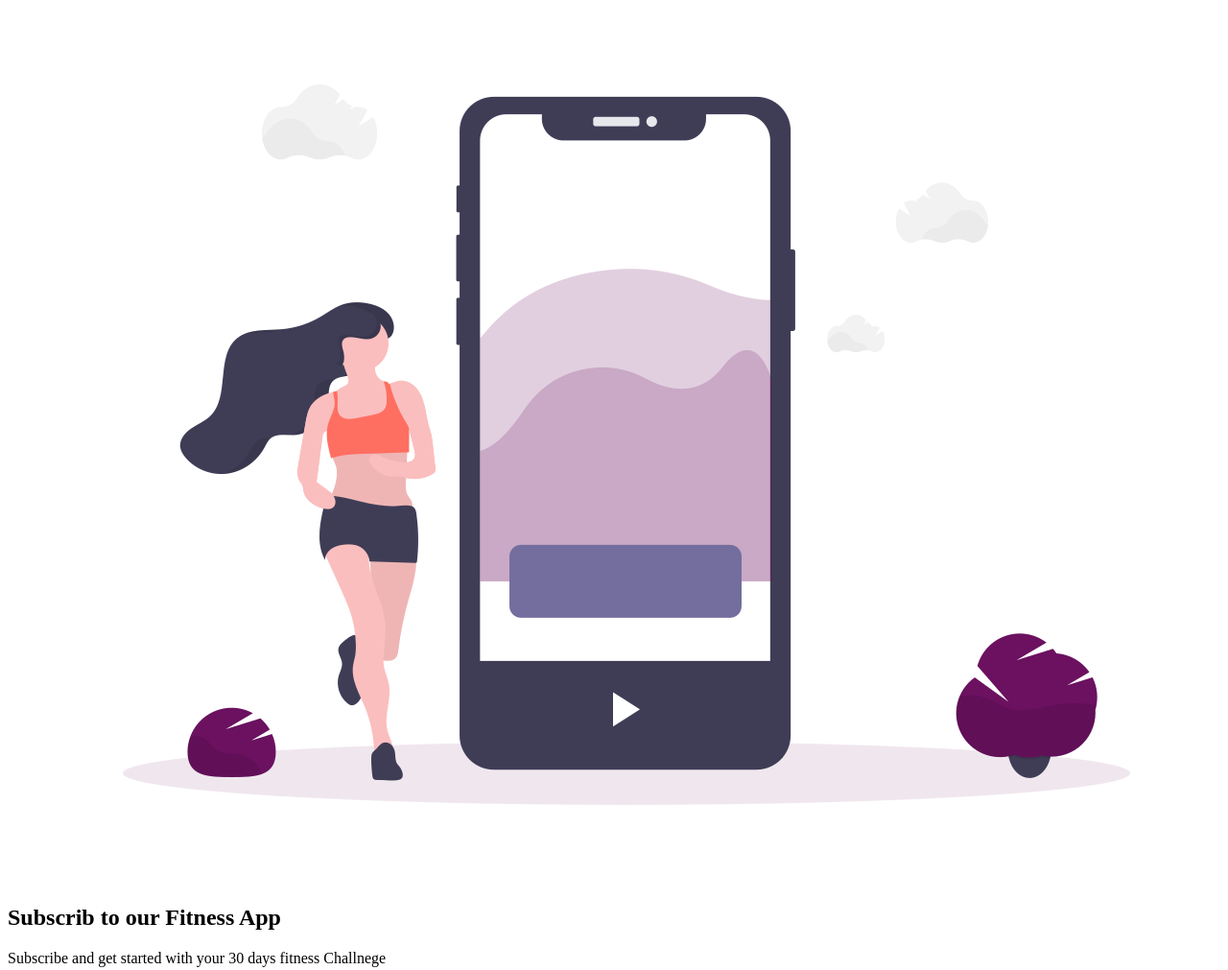
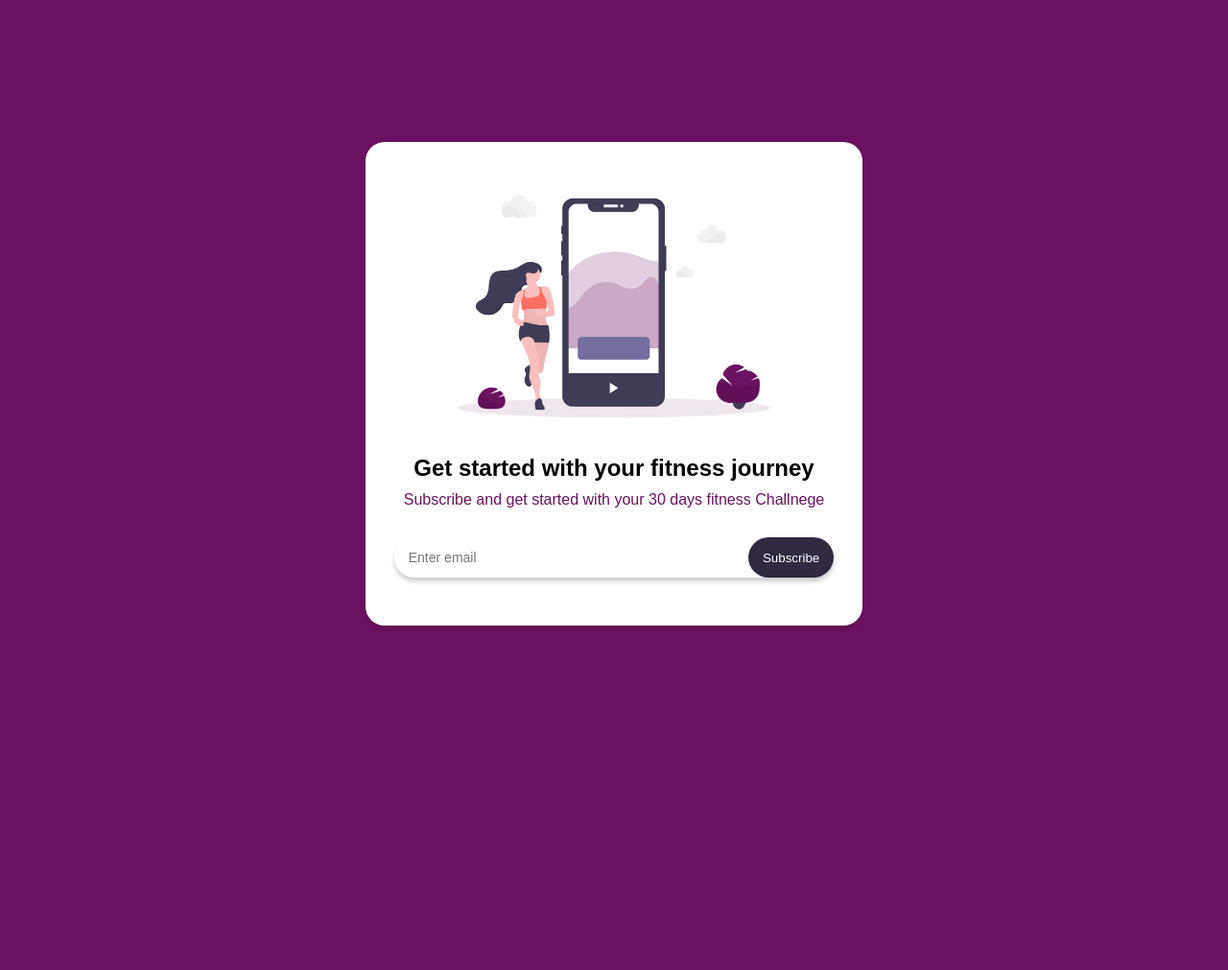
Before and after one commit to Rahul-Sinha93/Fitness-App-subscribe-Page, a plain HTML site: page index.html in a window 1280 px wide. Shown: the whole page at 96% size. After the commit the page ends 800 px from the top, so only its background shows below. Drawn offline with Linux system fonts and the light colour scheme; a web font is replaced by a local one.

Commit message:
Added the styling

```diff
--- a/index.html
+++ b/index.html
@@ -1,14 +1,24 @@
 <!DOCTYPE html>
 <html lang="en">
+
 <head>
     <meta charset="UTF-8">
     <meta name="viewport" content="width=device-width, initial-scale=1.0">
+    <link rel="stylesheet" href="./style.css">
     <title>Fitness App Subscription</title>
 </head>
+
 <body>
-    <img src="./undraw_fitness_tracker_3033.png" alt="newsletterimg">
-    <h2>Subscrib to our Fitness App</h2>
-    <p>Subscribe and get started with your 30 days fitness Challnege</p>
+    <div class="box">
+        <img src="./undraw_fitness_tracker_3033.png" alt="newsletterimg">
+        <h2>Get started with your fitness journey</h2>
+        <p>Subscribe and get started with your 30 days fitness Challnege</p>
+        <div class="form-control">
+            <input type="email" class="input" placeholder="Enter email">
+            <button class="btn">Subscribe</button>
+        </div>
+    </div>
 
 </body>
+
 </html>
--- a/style.css
+++ b/style.css
@@ -0,0 +1,72 @@
+@import url('https://fonts.googleapis.com/css2?family=Muli:ital,wght@0,400;1,700&display=swap');
+
+* {
+	box-sizing: border-box;
+}
+
+body {
+	font-family: 'Muli', sans-serif;
+    background-color: #6b1160;
+    display: flex;
+    align-items: center;
+    justify-content: center;
+    height: 100vh;
+    margin: 0;
+    /* flex-direction: column; */
+}
+
+.box{
+    background-color: #fff;
+    box-shadow: 0 4px 5px rgba(0,0,0,0.1);
+    border-radius: 20px;
+    padding: 30px;
+    text-align: center;
+    max-width: 100%;
+}
+
+.box h2{
+    margin: 10px 0 0;
+}
+
+.box p {
+    color: #6b1160;
+    margin: 10px;
+}
+
+.box img{
+    width :400px;
+    max-width: 100%;
+}
+
+.form-control{
+    position: relative;
+    margin: 30px 0 20px;
+}
+
+.input {
+    width: 100%;
+    border: 0;
+    border-radius: 50px;
+    box-shadow: 0 4px 5px rgba(0,0,0,0.2);
+    padding: 12px  15px;
+    height: 42px;
+    font-size: 14px;
+    font-family: inherit;
+}
+
+.btn{
+    background-color: #312940;
+    color:#fff;
+    border:0;
+    height:42px;
+    border-radius: 50px;
+    padding: 12px 15px;
+    position: absolute;
+    top:0;
+    right:0;
+    cursor: pointer;
+}
+
+.input:focus,.btn:focus {
+    outline: 0;
+}
```
